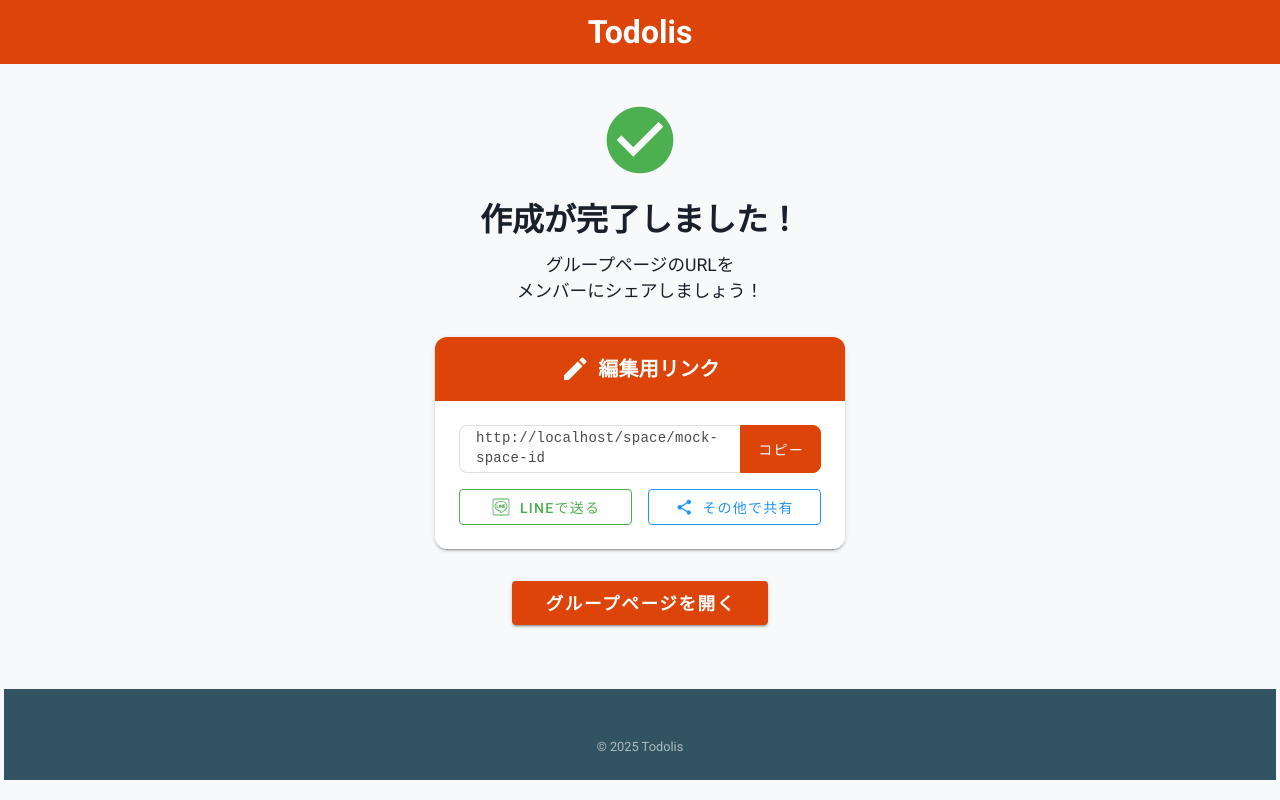
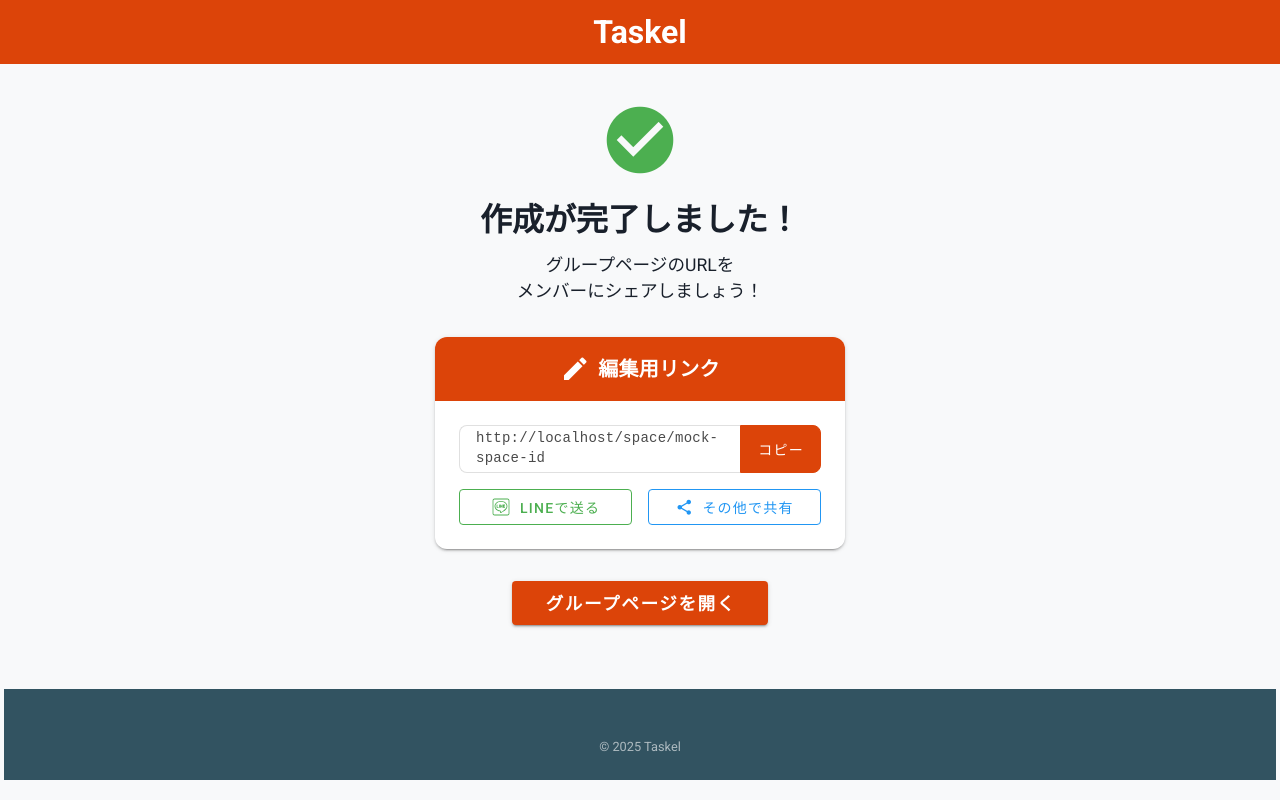
Before and after one commit to Morohashi0409/Todolis, a Vue app: page /links in a window 1280 px wide. Built offline with nearby package versions, Linux system fonts and the light colour scheme.

Commit message:
【🎸 : feat】 リリース

```diff
--- a/index.html
+++ b/index.html
@@ -2,11 +2,10 @@
 <html lang="ja">
   <head>
     <meta charset="UTF-8" />
-    <link rel="icon" type="image/svg+xml" href="/icon.svg" />
-    <link rel="icon" type="image/png" href="/icon.svg" />
-    <link rel="apple-touch-icon" href="/icon.svg" />
+    <link rel="icon" type="image/png" href="/icon.png" />
+    <link rel="apple-touch-icon" href="/icon.png" />
     <meta name="viewport" content="width=device-width, initial-scale=1.0, user-scalable=no, interactive-widget=resizes-content" />
-    <title>Todolis - 続ける力を、シェアしよう</title>
+    <title>Taskel - 続ける力を、シェアしよう</title>
     <meta name="description" content="Todolisは、友達や家族と目標を共有し、進捗を管理できるアプリです。会員登録不要で、すぐに利用できます。" />
 
     <!-- Google Fonts -->
--- a/src/router/index.ts
+++ b/src/router/index.ts
@@ -7,7 +7,7 @@ const routes: RouteRecordRaw[] = [
     name: 'ServiceIntro',
     component: () => import('@/views/service-intro/service-intro.vue'),
     meta: {
-      title: 'Todolis - 続ける力を、シェアしよう'
+      title: 'Taskel - 続ける力を、シェアしよう'
     }
   },
   {
@@ -15,7 +15,7 @@ const routes: RouteRecordRaw[] = [
     name: 'GroupCreation',
     component: () => import('@/views/group-creation/group-creation.vue'),
     meta: {
-      title: 'グループ作成 - Todolis'
+      title: 'グループ作成 - Taskel'
     }
   },
   {
@@ -23,7 +23,7 @@ const routes: RouteRecordRaw[] = [
     name: 'LinkDisplay',
     component: () => import('@/views/link-display/link-display.vue'),
     meta: {
-      title: '作成完了 - Todolis'
+      title: '作成完了 - Taskel'
     }
   },
   {
@@ -31,7 +31,7 @@ const routes: RouteRecordRaw[] = [
     name: 'GoalDisplay',
     component: () => import('@/views/goal-display/goal-display.vue'),
     meta: {
-      title: '目標一覧 - Todolis'
+      title: '目標一覧 - Taskel'
     }
   }
 ]
--- a/src/views/goal-display/goal-display.vue
+++ b/src/views/goal-display/goal-display.vue
@@ -498,7 +498,7 @@
         </v-row>
         <v-row>
           <v-col cols="12" class="text-center">
-            <p class="copyright">© 2025 Todolis</p>
+            <p class="copyright">© 2025 Taskel</p>
           </v-col>
         </v-row>
       </v-container>
--- a/src/views/group-creation/group-creation.vue
+++ b/src/views/group-creation/group-creation.vue
@@ -5,7 +5,7 @@
       <v-container class="header-container">
         <v-row align="center">
           <v-col cols="12" class="text-center">
-            <h1 class="app-title">Todolis</h1>
+            <h1 class="app-title">Taskel</h1>
           </v-col>
         </v-row>
       </v-container>
@@ -138,7 +138,7 @@
         </v-row>
         <v-row>
           <v-col cols="12" class="text-center">
-            <p class="copyright">© 2025 Todolis</p>
+            <p class="copyright">© 2025 Taskel</p>
           </v-col>
         </v-row>
       </v-container>
--- a/src/views/link-display/index.ts
+++ b/src/views/link-display/index.ts
@@ -59,7 +59,7 @@ export const useLinkDisplay = () => {
   const shareToOther = (url: string) => {
     if (navigator.share) {
       navigator.share({
-        title: 'Todolis - グループページ',
+        title: 'Taskel - グループページ',
         text: 'グループページのリンクです',
         url: url
       })
--- a/src/views/link-display/link-display.vue
+++ b/src/views/link-display/link-display.vue
@@ -5,7 +5,7 @@
       <v-container class="header-container">
         <v-row align="center">
           <v-col cols="12" class="text-center">
-            <h1 class="app-title">Todolis</h1>
+            <h1 class="app-title">Taskel</h1>
           </v-col>
         </v-row>
       </v-container>
@@ -194,7 +194,7 @@
         </v-row>
         <v-row>
           <v-col cols="12" class="text-center">
-            <p class="copyright">© 2025 Todolis</p>
+            <p class="copyright">© 2025 Taskel</p>
           </v-col>
         </v-row>
       </v-container>
--- a/src/views/service-intro/service-intro.vue
+++ b/src/views/service-intro/service-intro.vue
@@ -5,7 +5,7 @@
       <v-container class="header-container">
         <v-row align="center">
           <v-col cols="12" class="text-center">
-            <h1 class="app-title">Todolis</h1>
+            <h1 class="app-title">Taskel</h1>
           </v-col>
         </v-row>
       </v-container>
@@ -44,7 +44,7 @@
       <v-container>
         <v-row justify="center">
           <v-col cols="12" md="10" class="text-center">
-            <h2 class="section-title">Todolis</h2>
+            <h2 class="section-title">Taskel</h2>
           </v-col>
         </v-row>
 
@@ -224,7 +224,7 @@
         </v-row>
         <v-row>
           <v-col cols="12" class="text-center">
-            <p class="copyright">© 2025 Todolis</p>
+            <p class="copyright">© 2025 Taskel</p>
           </v-col>
         </v-row>
       </v-container>
```
Also changed, not shown: Todolis_API/Todolis_API/API実装一覧.md (+1 -1 lines), .serena/project.yml, src/api/README.md, 8 other files (tests, documents, lock files or other folders).
